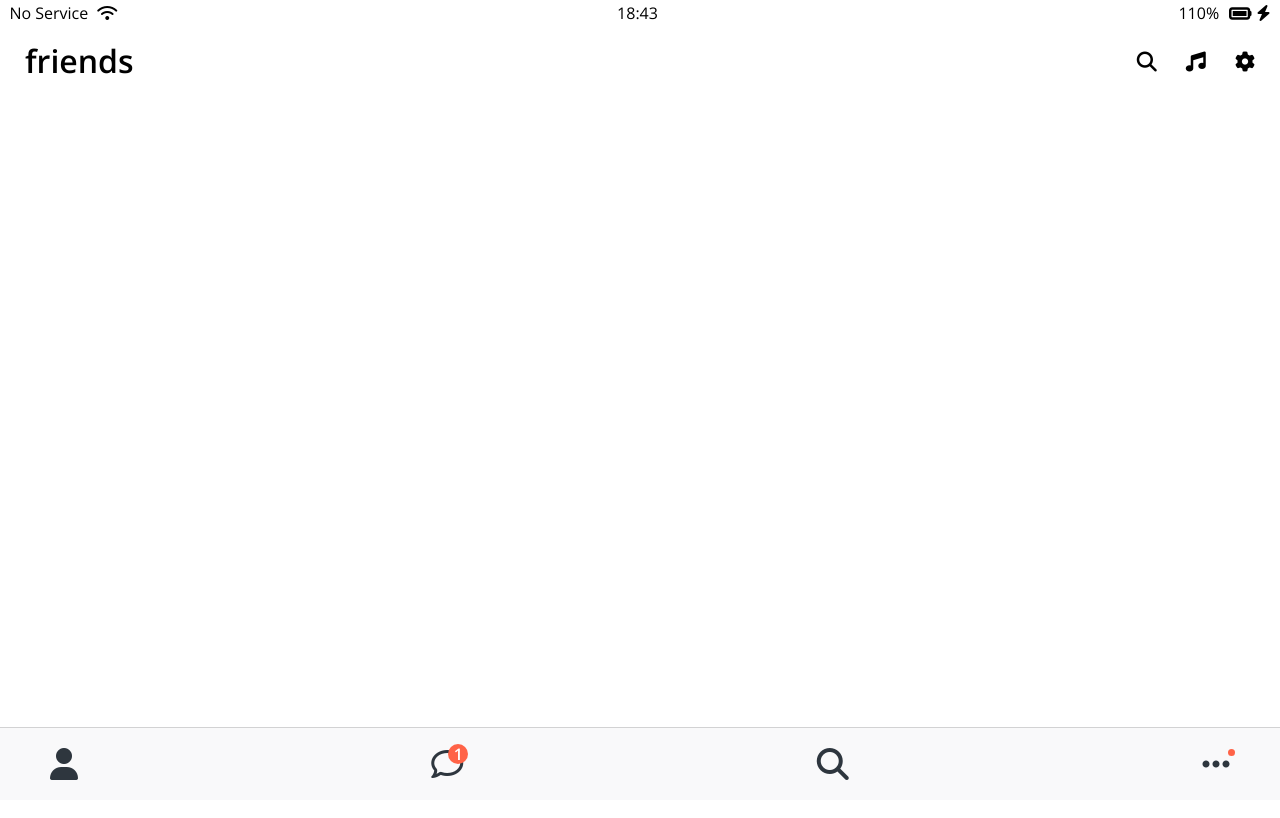
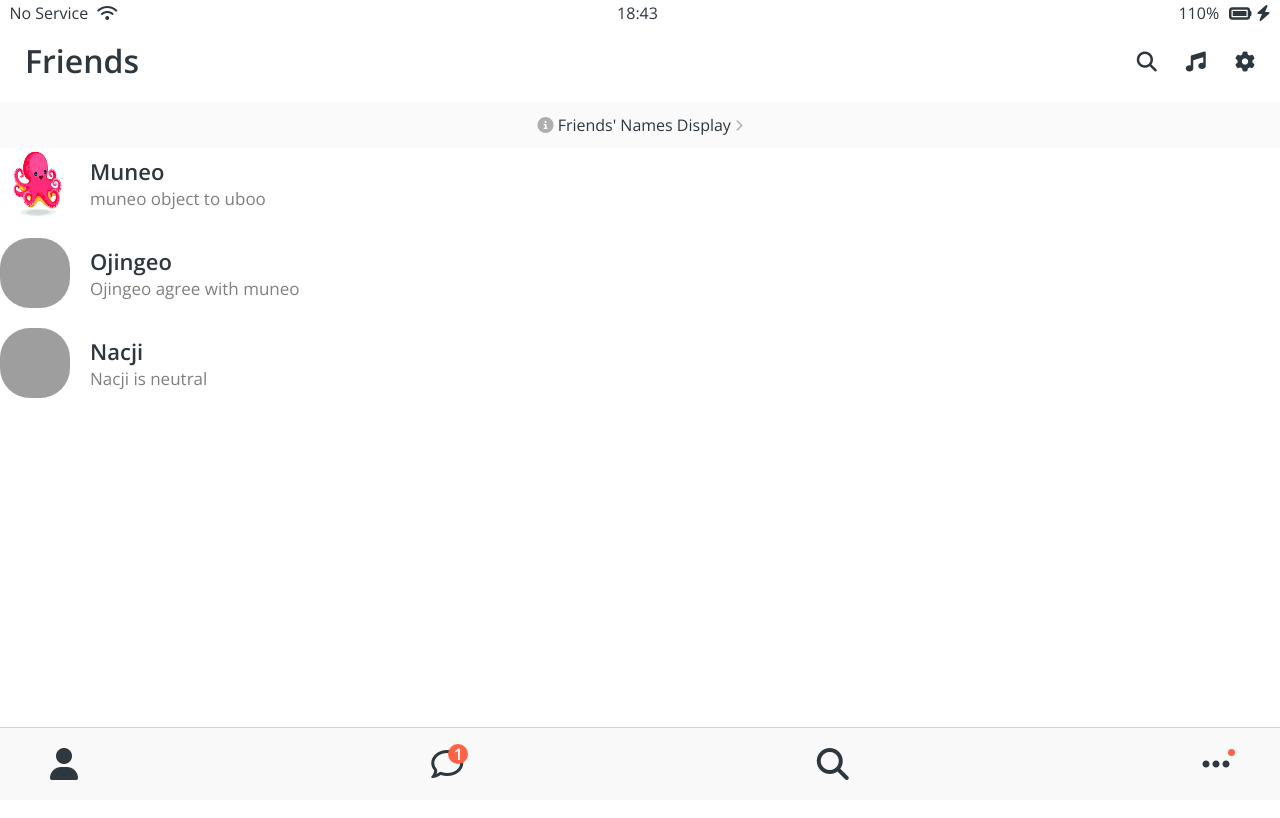
Before and after one commit to wlgh1234/kokoa_clone, a plain HTML site: page friends.html in a window 1280 px wide. Shown: the top 818 px of the page. Drawn offline with nearby package versions, Linux system fonts and the light colour scheme; grey boxes are pictures that could not be loaded.

Commit message:
add muneo

```diff
--- /dev/null
+++ b/css/components/user-component.css
@@ -0,0 +1,21 @@
+.user-component,
+.user-component__column:first-child {
+  display: flex;
+  align-items: center;
+  margin-bottom: 10px;
+}
+.user-component__avatar {
+  width: 70px;
+  height: 70px;
+  border-radius: 30px;
+  margin-right: 20px;
+}
+.user-component__title {
+  font-weight: 600;
+  font-size: 22px;
+}
+.user-component__subtitle {
+  margin-top: 8px;
+  font-size: 17px;
+  color: rgba(0, 0, 0, 0.5);
+}
--- /dev/null
+++ b/css/screens/friends.css
@@ -0,0 +1,10 @@
+#friends-display-link {
+  text-align: center;
+  display: block;
+  background-color: #fafafa;
+  padding: 15px 0px;
+  font-weight: 16px;
+}
+#friends-display-link i {
+  color: rgba(0, 0, 0, 0.3);
+}
--- a/css/style.css
+++ b/css/style.css
@@ -5,7 +5,9 @@
 @import "./screens/login.css";
 @import "./components/nav-bar.css";
 @import "./components/screen-header.css";
+@import "./screens/friends.css";
+@import "./components/user-component.css";
 body {
   font-family: "Open Sans", sans-serif;
-  height: 1000vh;
+  color: #2e363e;
 }
--- a/friends.html
+++ b/friends.html
@@ -25,13 +25,57 @@
       </div>
     </div>
     <header class="screen-header">
-      <h1 class="screen-header__title">friends</h1>
+      <h1 class="screen-header__title">Friends</h1>
       <div class="screen-header__icons">
         <span><i class="fas fa-search fa-lg"></i></span>
         <span><i class="fas fa-music fa-lg"></i></span>
         <span><i class="fas fa-cog fa-lg"></i></span>
       </div>
     </header>
+
+    <a id="friends-display-link" href="#"
+      ><i class="fas fa-info-circle"></i> Friends' Names Display
+      <i class="fas fa-chevron-right fa-xs"></i
+    ></a>
+
+    <div class="user-component">
+      <div class="user-component__column">
+        <img src="./asset/muneo.jpg" class="user-component__avatar" />
+        <div class="user-component__text">
+          <h4 class="user-component__title">Muneo</h4>
+          <h6 class="user-component__subtitle">muneo object to uboo</h6>
+        </div>
+      </div>
+      <div class="user-component__column"></div>
+    </div>
+
+    <div class="user-component">
+      <div class="user-component__column">
+        <img
+          src="https://weekly.chosun.com/up_fd/wc_news/2563/bimg_org/2563_66.jpg"
+          class="user-component__avatar"
+        />
+        <div class="user-component__text">
+          <h4 class="user-component__title">Ojingeo</h4>
+          <h6 class="user-component__subtitle">Ojingeo agree with muneo</h6>
+        </div>
+      </div>
+      <div class="user-component__column"></div>
+    </div>
+
+    <div class="user-component">
+      <div class="user-component__column">
+        <img
+          src="https://encrypted-tbn0.gstatic.com/images?q=tbn:ANd9GcQ3U8tubUnvI1WI23rtCjc7UoVOP3prdUNjcg&usqp=CAU"
+          class="user-component__avatar"
+        />
+        <div class="user-component__text">
+          <h4 class="user-component__title">Nacji</h4>
+          <h6 class="user-component__subtitle">Nacji is neutral</h6>
+        </div>
+      </div>
+      <div class="user-component__column"></div>
+    </div>
 
     <nav class="nav">
       <ul class="nav__list">
```
Also changed, not shown: asset/muneo.jpg (added).
